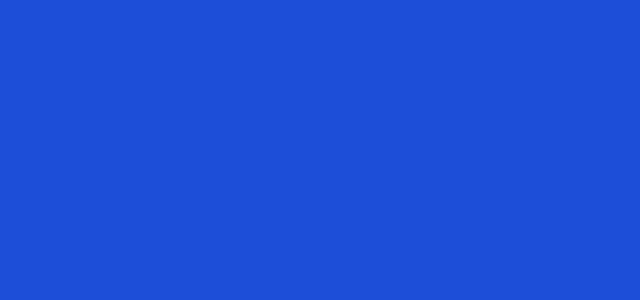
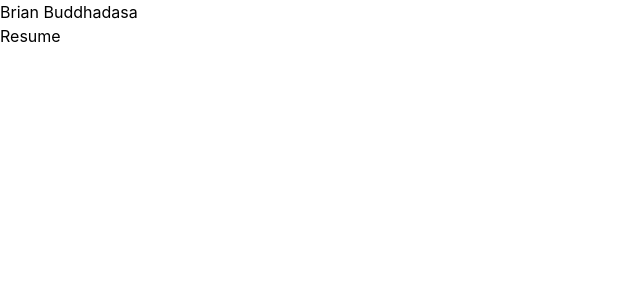
Before and after one commit to brianbud/portfolio, a Next.js app: page / in a window 1280 px wide. Shown: the top 300 px of the page, without its empty margins (0-640 px from the left). Built offline with nearby package versions, Linux system fonts and the light colour scheme.

Commit message:
nav content

```diff
--- a/pages/index.js
+++ b/pages/index.js
@@ -10,8 +10,14 @@
       </Head>
 
       <main>
-        <section className='bg-blue-700 min-h-screen'>
-
+        <section className='min-h-screen'>
+          <nav>
+            <h1>Brian Buddhadasa</h1>
+            <ul>
+              <li></li>
+              <li><a href="#">Resume</a></li>
+            </ul>
+          </nav>
         </section>
       </main>
     </div>
```
